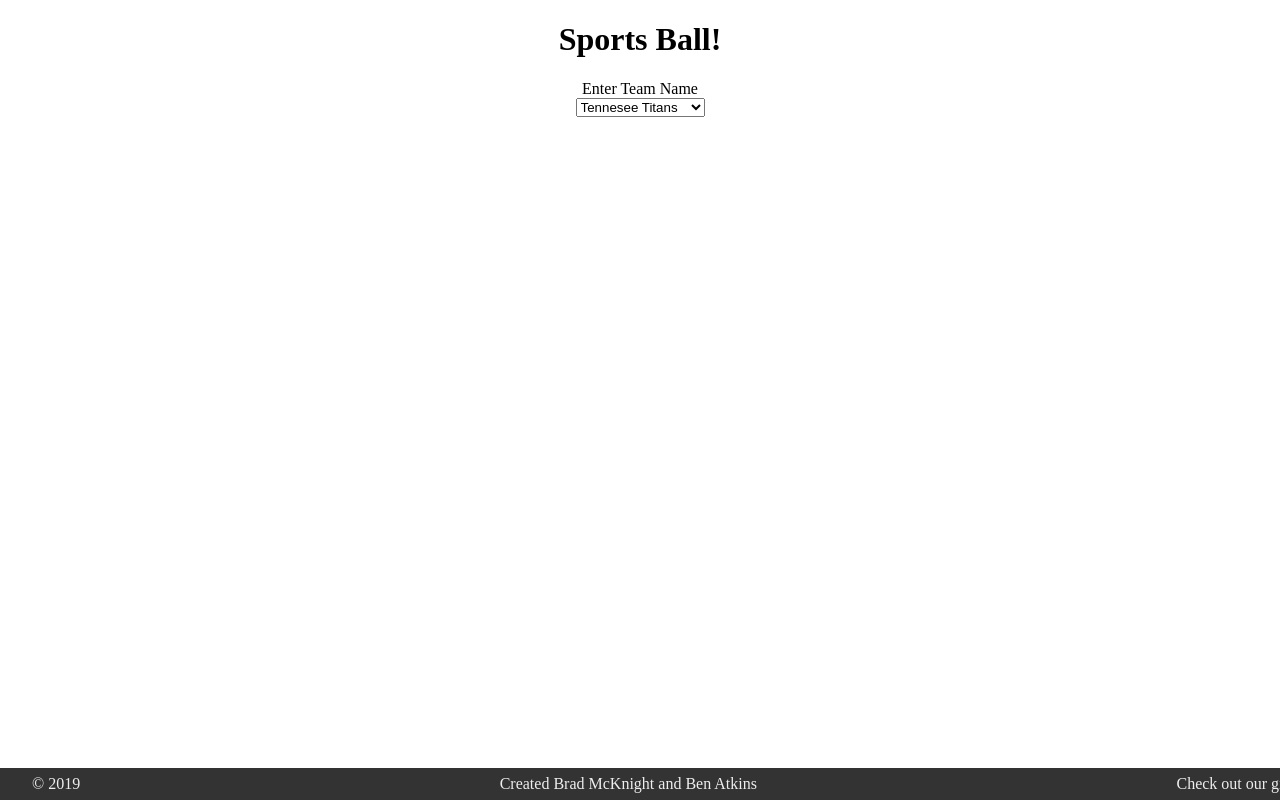
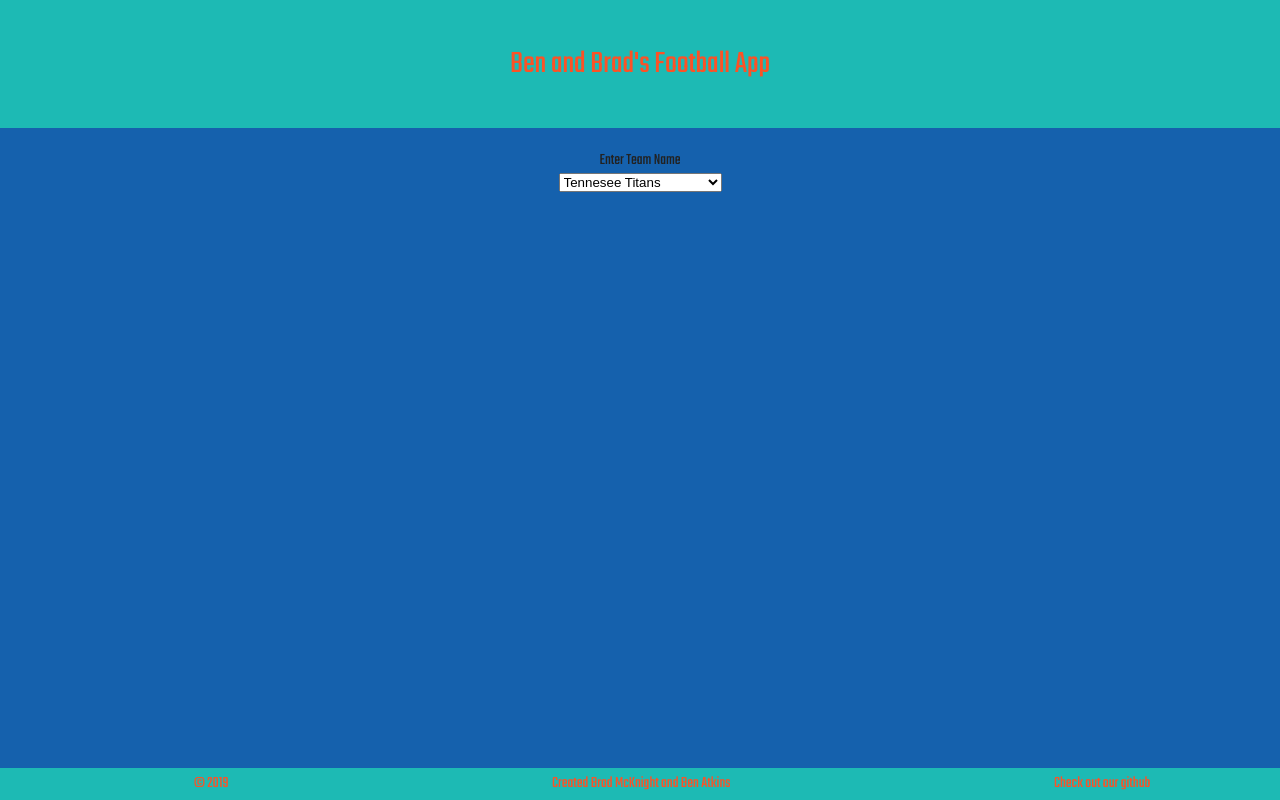
Before and after one commit to Teffisk/nfl-app, a React (Create React App) app: page / in a window 1280 px wide. Shown: the top 800 px of the page. Built offline with nearby package versions, Linux system fonts and the light colour scheme.

Commit message:
tried to fix fetch auth and added some colors

```diff
--- a/public/index.html
+++ b/public/index.html
@@ -8,6 +8,10 @@
     />
     <meta name="viewport" content="width=device-width, initial-scale=1" />
     <meta name="theme-color" content="#000000" />
+    <link
+      href="https://fonts.googleapis.com/css?family=Teko&display=swap"
+      rel="stylesheet"
+    />
     <!--
       manifest.json provides metadata used when your web app is installed on a
       user's mobile device or desktop. See https://developers.google.com/web/fundamentals/web-app-manifest/
--- a/src/App.css
+++ b/src/App.css
@@ -2,4 +2,8 @@ html,
 body {
   margin: 0;
   padding: 0;
+  font-family: "Teko", sans-serif;
+  /* color: #1c77ac; */
+  color: #222;
+  background-color: #1561ad;
 }
--- a/src/Components/Footer.css
+++ b/src/Components/Footer.css
@@ -3,15 +3,15 @@
   bottom: 0;
   display: flex;
   flex-direction: row;
-  justify-content: space-between;
+  justify-content: space-around;
   width: 100vw;
-  background-color: #333;
-  color: #eee;
+  background-color: #1dbab4;
+  color: #fc5226;
   padding: 0 2rem;
   line-height: 2rem;
 }
 
 .footer a {
   text-decoration: none;
-  color: #eee;
+  color: #fc5226;
 }
--- /dev/null
+++ b/src/Components/Header.css
@@ -0,0 +1,13 @@
+.header {
+  background-color: #1dbab4;
+  height: 10vw;
+  width: 100vw;
+  display: flex;
+  align-items: center;
+  justify-content: center;
+}
+
+.title {
+  font-size: 32px;
+  color: #fc5226;
+}
--- /dev/null
+++ b/src/Components/Header.jsx
@@ -0,0 +1,14 @@
+import React, { Component } from "react";
+import "./Header.css";
+
+class Header extends Component {
+  render() {
+    return (
+      <div className="header">
+        <span className="title">Ben and Brad's Football App</span>
+      </div>
+    );
+  }
+}
+
+export default Header;
--- a/src/Components/Homepage.jsx
+++ b/src/Components/Homepage.jsx
@@ -2,6 +2,7 @@ import React, { Component } from "react";
 import moment from "moment";
 import TeamName from "./TeamName";
 import TeamForm from "./TeamForm";
+import Header from "./Header";
 import Footer from "./Footer";
 import "./Homepage.css";
 
@@ -14,19 +15,32 @@ class Homepage extends Component {
     e.preventDefault();
     this.setState({ team: e.target.value });
     // TODO: add API call to get team roster
+    this.callRosterApi(this.state.team);
+  };
+
+  callRosterApi = team => {
     const today = moment().format("YYYYMMDD");
-    const url = `https://api.mysportsfeeds.com/v1.2/pull/nfl/2019-regular/roster_players.json?fordate=20190909&team=${
-      this.state.team
-    }`;
-    fetch(url, {
-      method: "get",
+    const api_key = "70137cfe-9ff2-4666-85d6-7e8bc2";
+    const userName = "batkins4";
+    const password = "GeneBelcher";
+    const testUrl = `https://api.mysportsfeeds.com/v1.2/pull/nhl/2019-2020-regular/overall_team_standings.json`;
+    const scheduleUrl = `https://api.mysportsfeeds.com/v1.2/pull/nfl/2019-regular/full_game_schedule.json`;
+    const url = `https://api.mysportsfeeds.com/v1.2/pull/nfl/2019-regular/roster_players.json?fordate=20190909&team=${team}`;
+    fetch(testUrl, {
       headers: {
-        "Content-Type": "text/plain",
-        Authorization: "Basic " + btoa("batkins4" + ":" + "GeneBelcher")
+        Authorization: `Bearer ${api_key}`
       }
     })
       .then(response => {
-        console.log("Reponse:", response);
+        if (response.status !== 200) {
+          console.log(
+            "Looks like there was a problem. Status Code: " + response.status
+          );
+          return;
+        }
+        response.json().then(data => {
+          console.log("Data:", data);
+        });
       })
       .catch(err => {
         console.log("Error:", err);
@@ -36,7 +50,7 @@ class Homepage extends Component {
   render() {
     return (
       <div className="homepage">
-        <h1 className="site-title">Sports Ball!</h1>
+        <Header />
         <TeamName className="team-name" name={this.state.team} />
         <TeamForm handleOnChange={this.handleTeamChange} />
         {/* <TeamRoster roster={this.state.roster}/> */}
--- a/src/Components/TeamForm.jsx
+++ b/src/Components/TeamForm.jsx
@@ -1,18 +1,51 @@
 import React, { Component } from "react";
 
 class TeamForm extends Component {
+  state = {
+    api_key: "70137cfe-9ff2-4666-85d6-7e8bc2"
+  };
   render() {
     return (
       <form>
         <div>
           <label>Enter Team Name</label>
         </div>
-        <select onChange={this.props.handleOnChange}>
-          <option disabled defaultValue>
-            Pick your team
-          </option>
-          <option value="ten">Tennesee Titans</option>
-          <option value="sea">Seattle Seahawks</option>
+        <select
+          onChange={this.props.handleOnChange}
+          defaultValue="Pick your team"
+        >
+          <option value="TEN">Tennesee Titans</option>
+          <option value="SEA">Seattle Seahawks</option>
+          <option value="BUC">Tampa Bay Buccaneers</option>
+          <option value="NYJ">New York Jets</option>
+          <option value="BUF">Buffalo Bills</option>
+          <option value="NE">New England Patriots</option>
+          <option value="MIA">Miami Dolphins</option>
+          <option value="CIN">Cincinnati Bengals</option>
+          <option value="PIT">Pittsburgh Steelers</option>
+          <option value="BAL">Balitimore Ravens</option>
+          <option value="CLE">Cleveland Browns</option>
+          <option value="HOU">Houston Texans</option>
+          <option value="IND">Indianapolis Colts</option>
+          <option value="JAX">Jacksonville Jaguars</option>
+          <option value="DEN">Denver Broncos</option>
+          <option value="KC">Kansas City Chiefs</option>
+          <option value="OAK">Oakland Raiders</option>
+          <option value="LAC">Los Angeles Chargers</option>
+          <option value="DAL">Dallas Cowboys</option>
+          <option value="NYG">New York Giants</option>
+          <option value="PHI">Philadelphia Eagles</option>
+          <option value="WAS">Washington Redskins</option>
+          <option value="CHI">Chicago Bears</option>
+          <option value="DET">Detriot Lions</option>
+          <option value="GB">Green Bay Packers</option>
+          <option value="MIN">Minnesota Vikings</option>
+          <option value="ATL">Atlanta Falcons</option>
+          <option value="CAR">Carolina Panthers</option>
+          <option value="NO">New Orleans Saints</option>
+          <option value="ARI">Arizona Cardinals</option>
+          <option value="SF">San Francisco 49ers</option>
+          <option value="LA">Los Angeles Rams</option>
         </select>
       </form>
     );
```
